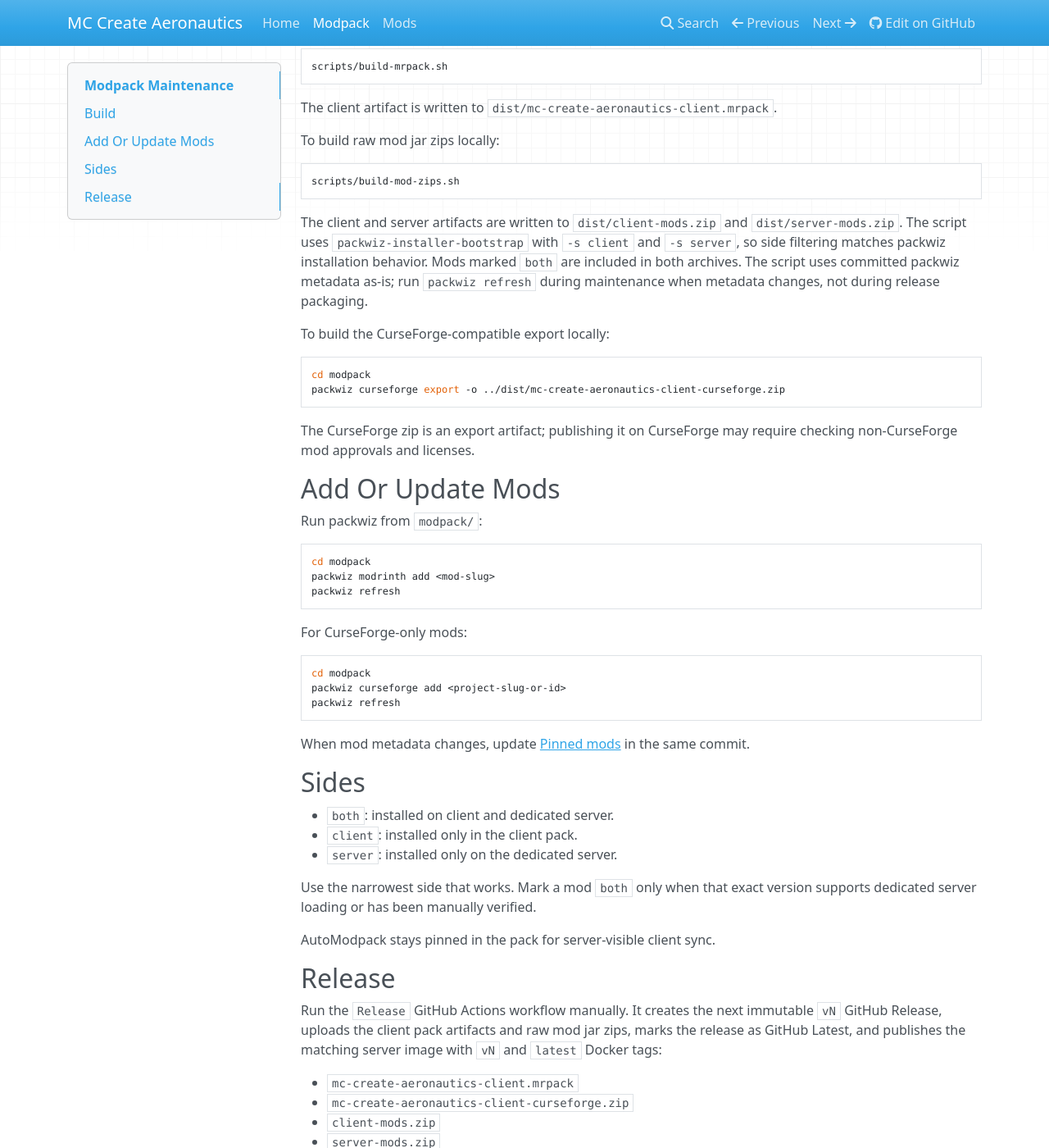
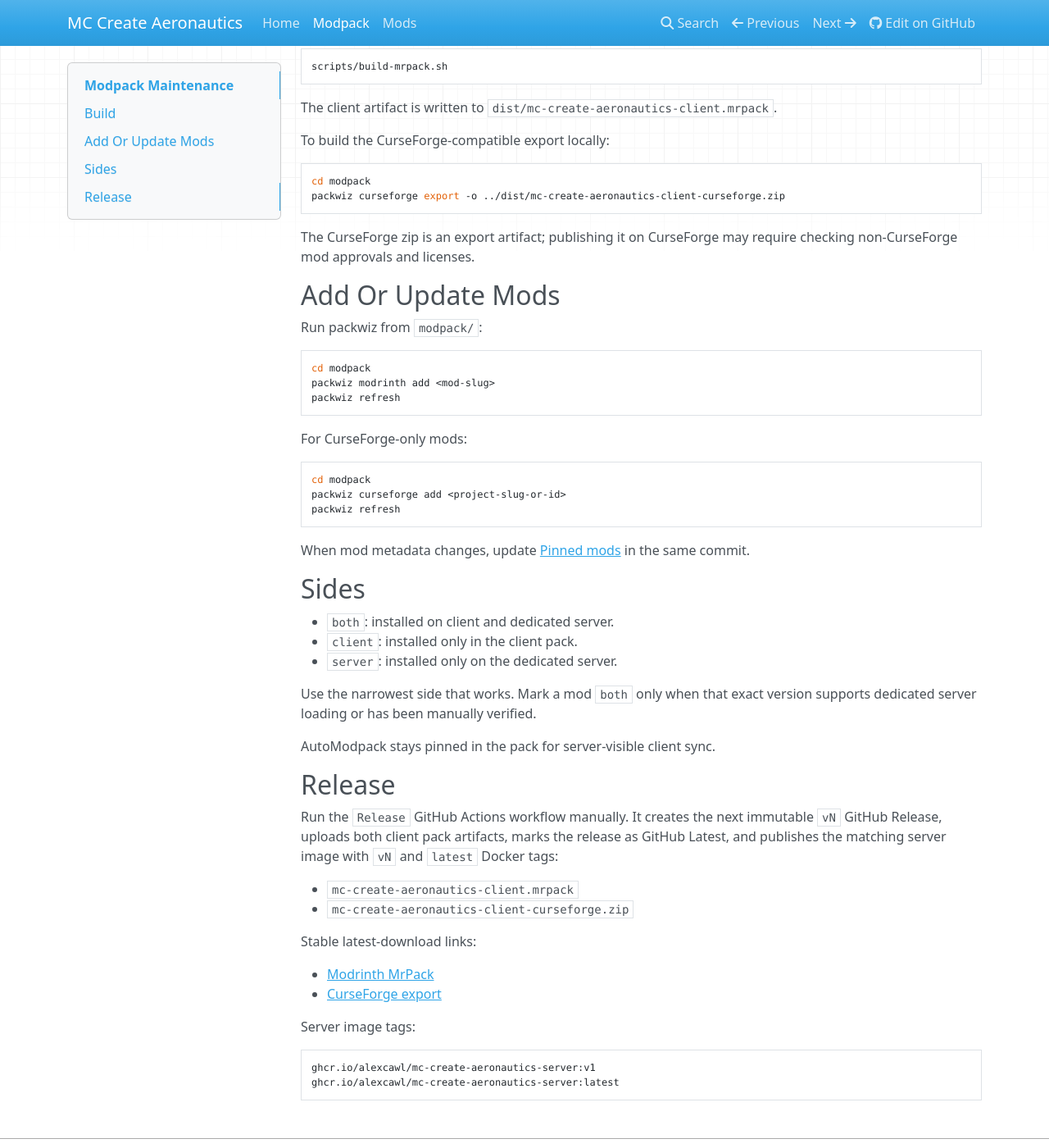
Before and after one commit to AlexCawl/mc-create-aeronautics-modpack, an MkDocs documentation site: the page built from docs/modpack.md, in a window 1280 px wide and 1400 px high, scrolled down 250 px. Shown: the whole window at 82% size. Built offline with MkDocs 1.6.1, drawn with Linux system fonts in a browser that asks for light colours; nearby versions of some CDN libraries; some of the changed text lies outside the part shown.

Commit message:
chore: deleted raw .jar zips with mods

````diff
--- a/docs/modpack.md
+++ b/docs/modpack.md
@@ -11,14 +11,6 @@ scripts/build-mrpack.sh
 ```
 
 The client artifact is written to `dist/mc-create-aeronautics-client.mrpack`.
-
-To build raw mod jar zips locally:
-
-```sh
-scripts/build-mod-zips.sh
-```
-
-The client and server artifacts are written to `dist/client-mods.zip` and `dist/server-mods.zip`. The script uses `packwiz-installer-bootstrap` with `-s client` and `-s server`, so side filtering matches packwiz installation behavior. Mods marked `both` are included in both archives. The script uses committed packwiz metadata as-is; run `packwiz refresh` during maintenance when metadata changes, not during release packaging.
 
 To build the CurseForge-compatible export locally:
 
@@ -61,19 +53,15 @@ AutoModpack stays pinned in the pack for server-visible client sync.
 
 ## Release
 
-Run the `Release` GitHub Actions workflow manually. It creates the next immutable `vN` GitHub Release, uploads the client pack artifacts and raw mod jar zips, marks the release as GitHub Latest, and publishes the matching server image with `vN` and `latest` Docker tags:
+Run the `Release` GitHub Actions workflow manually. It creates the next immutable `vN` GitHub Release, uploads both client pack artifacts, marks the release as GitHub Latest, and publishes the matching server image with `vN` and `latest` Docker tags:
 
 - `mc-create-aeronautics-client.mrpack`
 - `mc-create-aeronautics-client-curseforge.zip`
-- `client-mods.zip`
-- `server-mods.zip`
 
 Stable latest-download links:
 
 - [Modrinth MrPack](https://github.com/AlexCawl/mc-create-aeronautics-modpack/releases/latest/download/mc-create-aeronautics-client.mrpack)
 - [CurseForge export](https://github.com/AlexCawl/mc-create-aeronautics-modpack/releases/latest/download/mc-create-aeronautics-client-curseforge.zip)
-- [Client mod jars](https://github.com/AlexCawl/mc-create-aeronautics-modpack/releases/latest/download/client-mods.zip)
-- [Server mod jars](https://github.com/AlexCawl/mc-create-aeronautics-modpack/releases/latest/download/server-mods.zip)
 
 Server image tags:
 
````
Also changed, not shown: README.md (+1 -1 lines), 4 other files.
